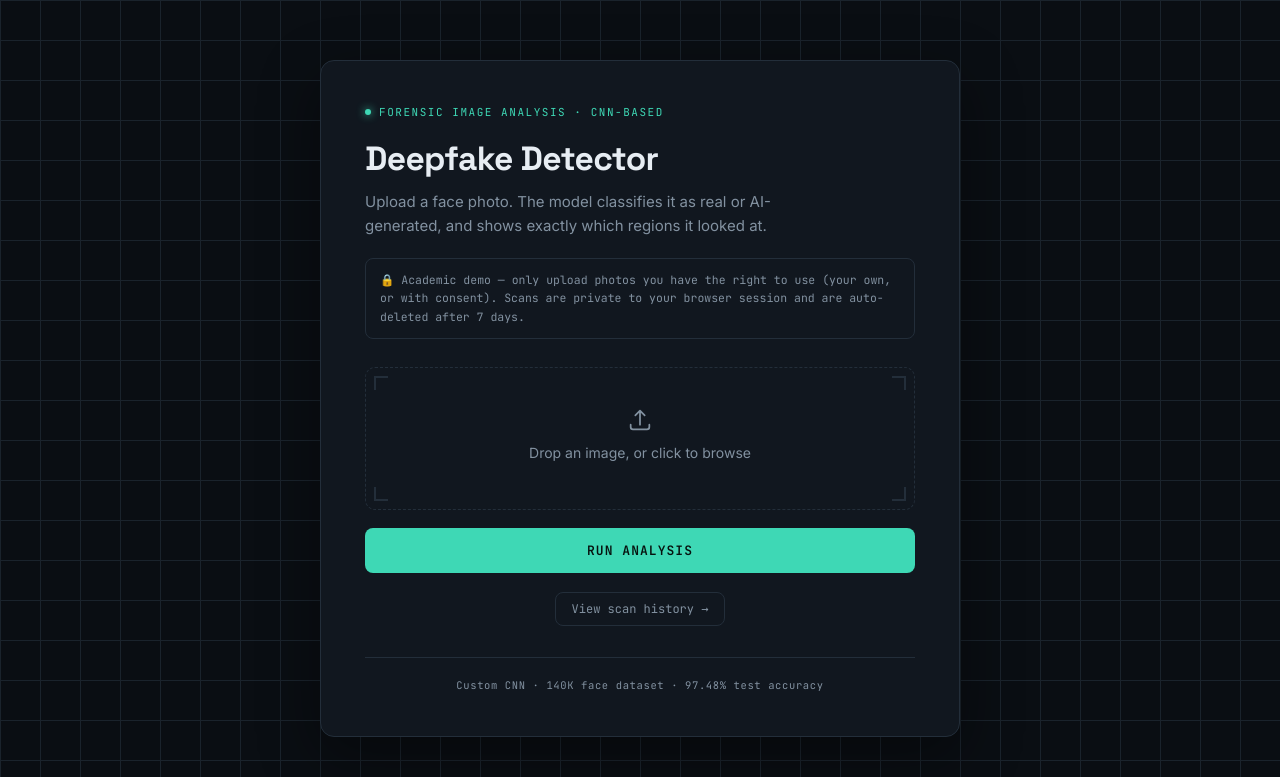
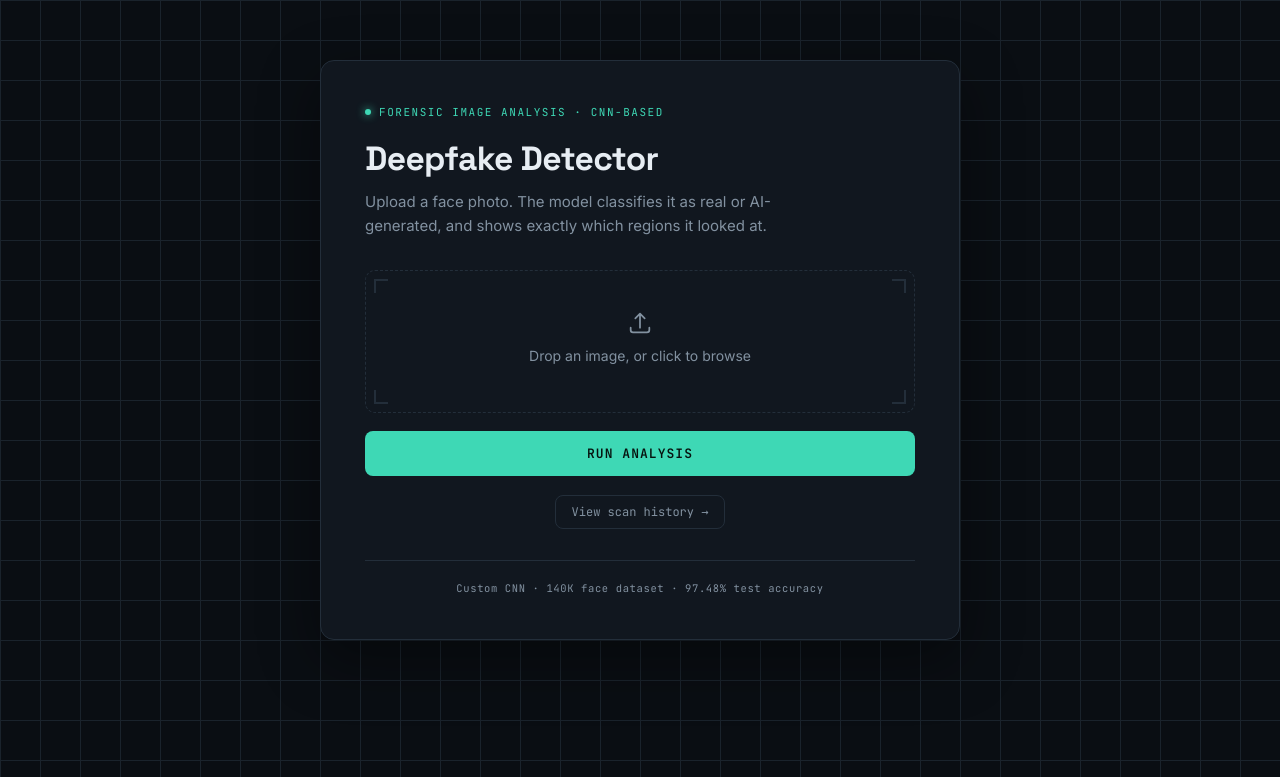
Before and after one commit to aalokbhai/deepfake-detector, a Django app: page / in a window 1280 px wide. Shown: the top 777 px of the page. Run offline with Django 5.2, Linux system fonts and the light colour scheme; data that the repository does not hold is empty.

```diff
--- a/deepfake_site/detector/templates/detector/history.html
+++ b/deepfake_site/detector/templates/detector/history.html
@@ -87,9 +87,6 @@
       <a href="{% url 'predict_image' %}" class="back-link">&larr; New scan</a>
     </div>
     <h1>Your Scan History</h1>
-    <p style="font-family:var(--mono); font-size:11.5px; color:var(--text-dim); margin:-16px 0 24px;">
-      🔒 Private to your browser session — only you can see these. Auto-deleted after {{ retention_days }} days.
-    </p>
 
     <div class="stats-row">
       <div class="stat-card">
--- a/deepfake_site/detector/templates/detector/upload.html
+++ b/deepfake_site/detector/templates/detector/upload.html
@@ -231,9 +231,6 @@
     <div class="eyebrow">Forensic Image Analysis · CNN-based</div>
     <h1>Deepfake Detector</h1>
     <p class="subtitle">Upload a face photo. The model classifies it as real or AI-generated, and shows exactly which regions it looked at.</p>
-    <p style="font-family:var(--mono); font-size:11.5px; color:var(--text-dim); line-height:1.6; border:1px solid var(--line); border-radius:8px; padding:12px 14px; margin:-12px 0 28px;">
-      🔒 Academic demo — only upload photos you have the right to use (your own, or with consent). Scans are private to your browser session and are auto-deleted after {{ retention_days }} days.
-    </p>
 
     {% if error %}
     <div style="font-family:var(--mono); font-size:12.5px; color:var(--fake); background:var(--fake-dim); border:1px solid var(--fake); border-radius:8px; padding:12px 14px; margin-bottom:18px;">
```
